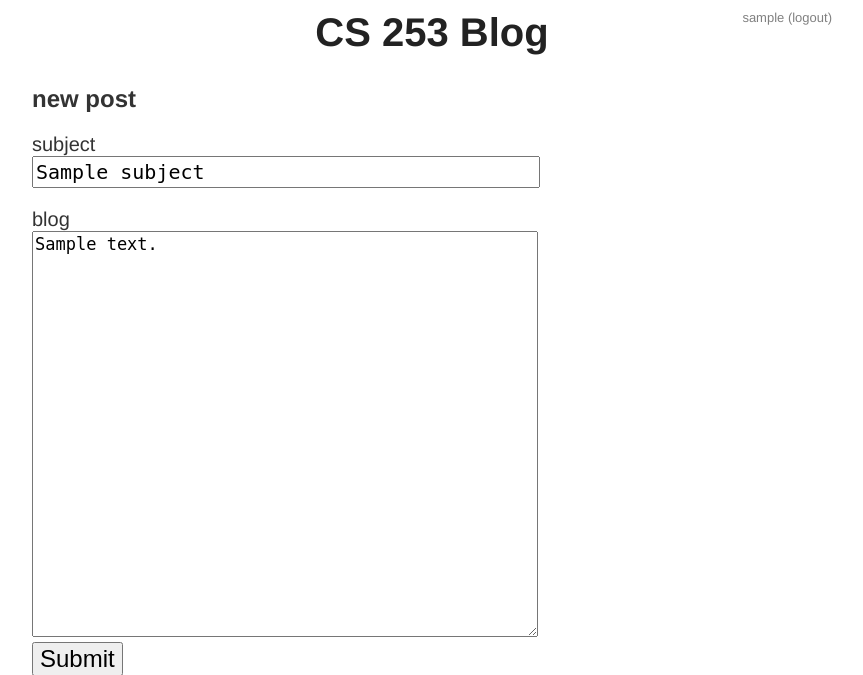
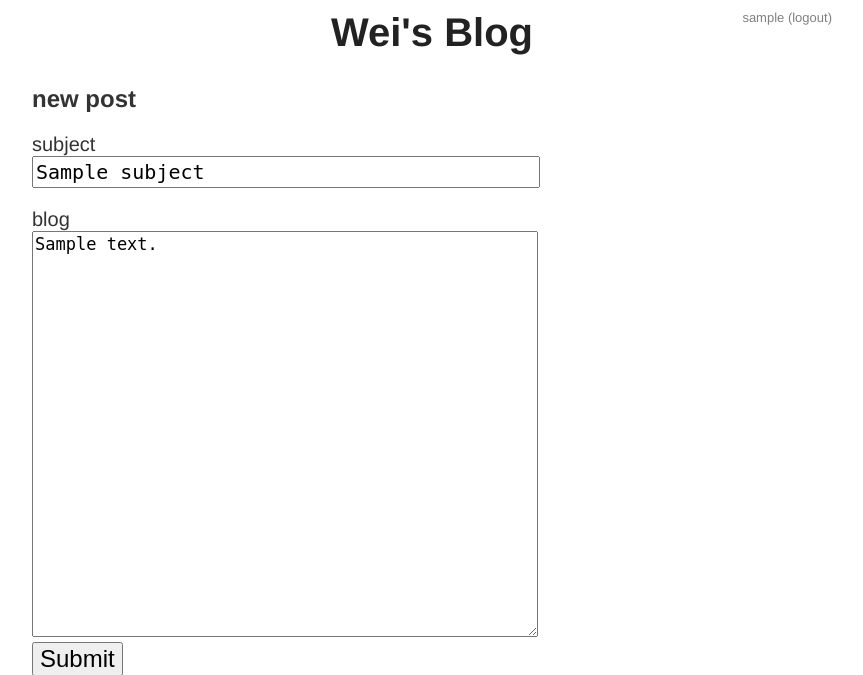
Before and after one commit to kafkahw/The-Land-of-WEI, a Python web app: template templates/newpost.html in a window 1280 px wide. Shown: the top 675 px of the page, without its empty margins (208-1071 px from the left). Run offline with Jinja, Linux system fonts and the light colour scheme; the template is opened without the code that fills it: most values are stand-ins (such as "Sample title", 1, 10 or a date in 2020).

Commit message:
Changing the title in template base html

```diff
--- a/templates/base.html
+++ b/templates/base.html
@@ -3,12 +3,12 @@
 <head>
   <link type="text/css" rel="stylesheet" href="/static/main.css" />
 
-  <title>CS 253 Blog</title>
+  <title>Wei's Blog</title>
 </head>
 
 <body>
   <a href="/blog" class="main-title">
-    CS 253 Blog
+    Wei's Blog
   </a>
 
   <div class="login-area">
```
